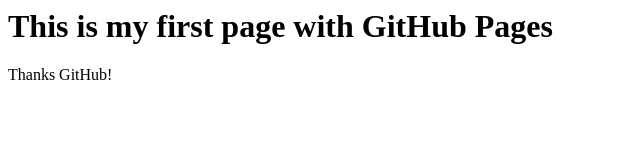
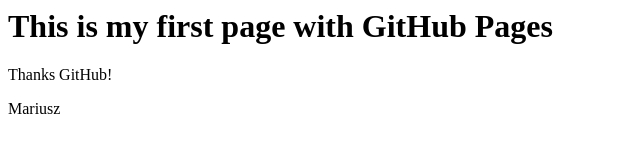
Before and after one commit to Mariusz-Jarecki/CDO_No1, a plain HTML site: page index.html in a window 1280 px wide. Shown: the full height of the page, 0-640 px from the left. Drawn offline with Linux system fonts and the light colour scheme.

Commit message:
Update index.html

```diff
--- a/index.html
+++ b/index.html
@@ -1,4 +1,5 @@
 <html>
 <h1> This is my first page with GitHub Pages </h1>
 <p>Thanks GitHub!</p>
+<p>Mariusz</p>
 </html>
```
